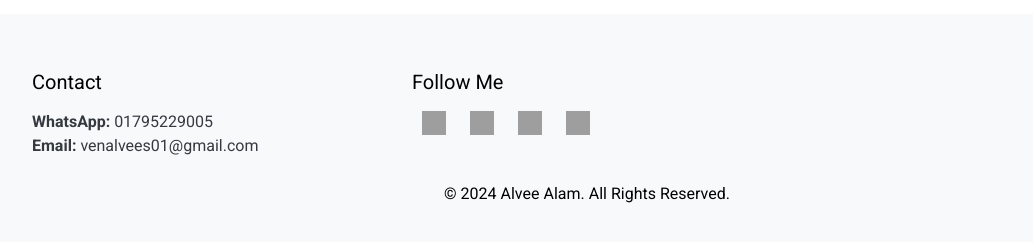
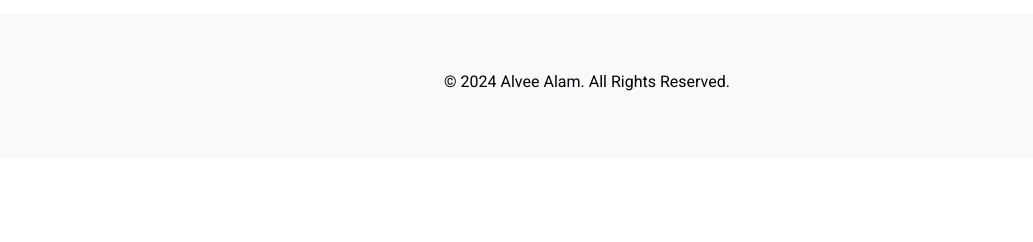
Before and after one commit to Glitch-vee/vee, a plain HTML site: page index.htm in a window 1280 px wide. Shown: the part 3653-3895 px from the top of the page, without its empty margins (53-1086 px from the left). After the commit the page ends 3811 px from the top, so only its background shows below. Drawn offline with nearby package versions, Linux system fonts and the light colour scheme; no server answers; grey boxes are pictures that could not be loaded.

Commit message:
index.htm

```diff
--- a/index.htm
+++ b/index.htm
@@ -226,24 +226,7 @@
     <footer class="footer bg-light text-dark">
         <div class="container py-4">
             <div class="row">
-                <div class="col-md-4">
-                    <h5>Contact</h5>
-                    <ul class="list-unstyled">
-                        <li><strong>WhatsApp:</strong> 01795229005</li>
-                        <li><strong>Email:</strong> venalvees01@gmail.com</li>
-                    </ul>
-                </div>
-                <div class="col-md-4">
-                    <h5>Follow Me</h5>
-                    <div class="social-icons">
-                        <a href="https://github.com/Glitch-vee" target="_blank"><img src="https://img.icons8.com/material-outlined/24/000000/github.png" alt="Github"/></a>
-                        <a href="https://www.facebook.com/al.vee.370?mibextid=ZbWKwL" target="_blank"><img src="https://img.icons8.com/material-outlined/24/000000/facebook-new.png" alt="Facebook"/></a>
-                        <a href="https://www.instagram.com/venalvees/" target="_blank"><img src="https://img.icons8.com/material-outlined/24/000000/instagram-new.png" alt="Instagram"/></a>
-                        <a href="https://www.linkedin.com/in/alvee-alam?utm_source=share&utm_campaign=share_via&utm_content=profile&utm_medium=android_app" target="_blank"><img src="https://img.icons8.com/material-outlined/24/000000/linkedin.png" alt="LinkedIn"/></a>
-                    </div>
-                </div>
-            </div>
-            <div class="row mt-3">
+
                 <div class="col-12 text-center">
                     <p>&copy; 2024 Alvee Alam. All Rights Reserved.</p>
                 </div>
```
